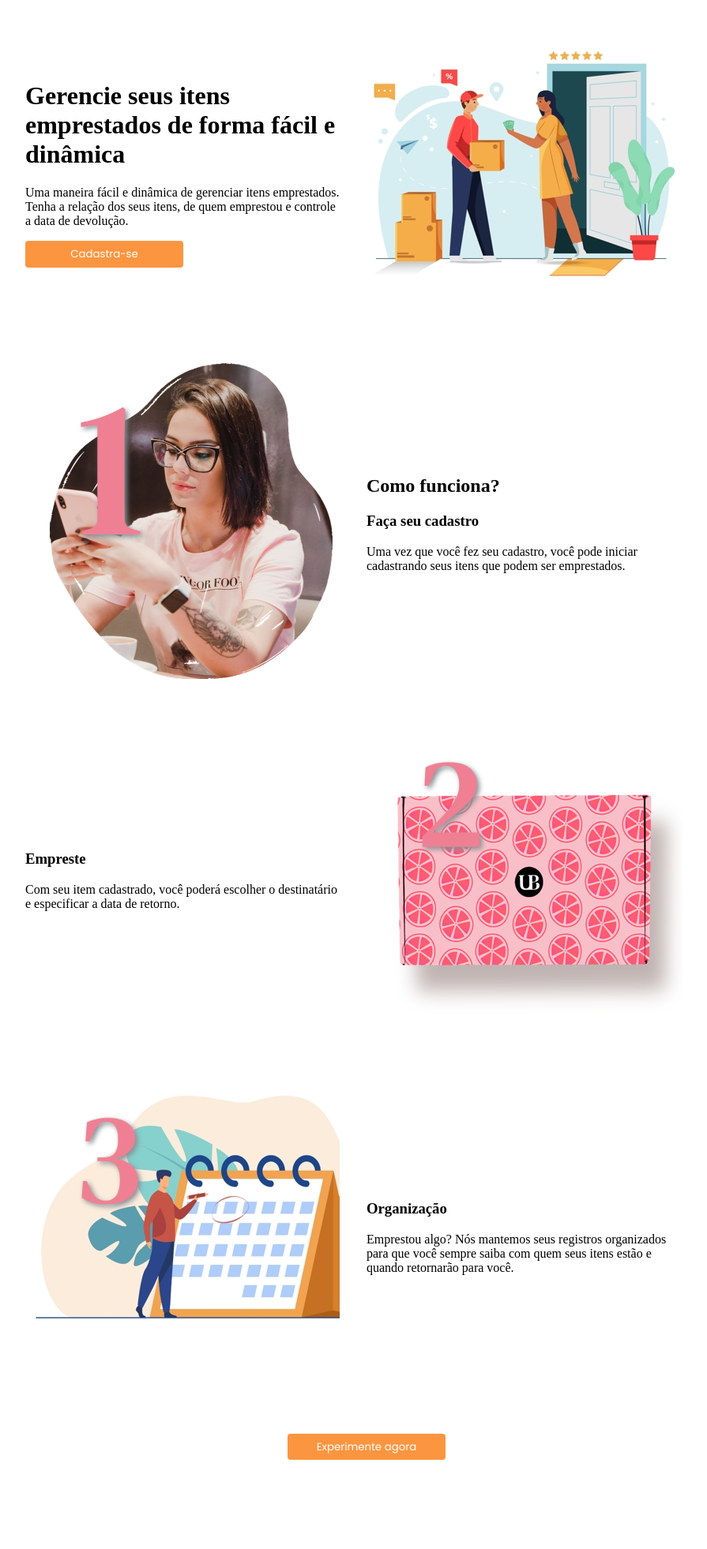
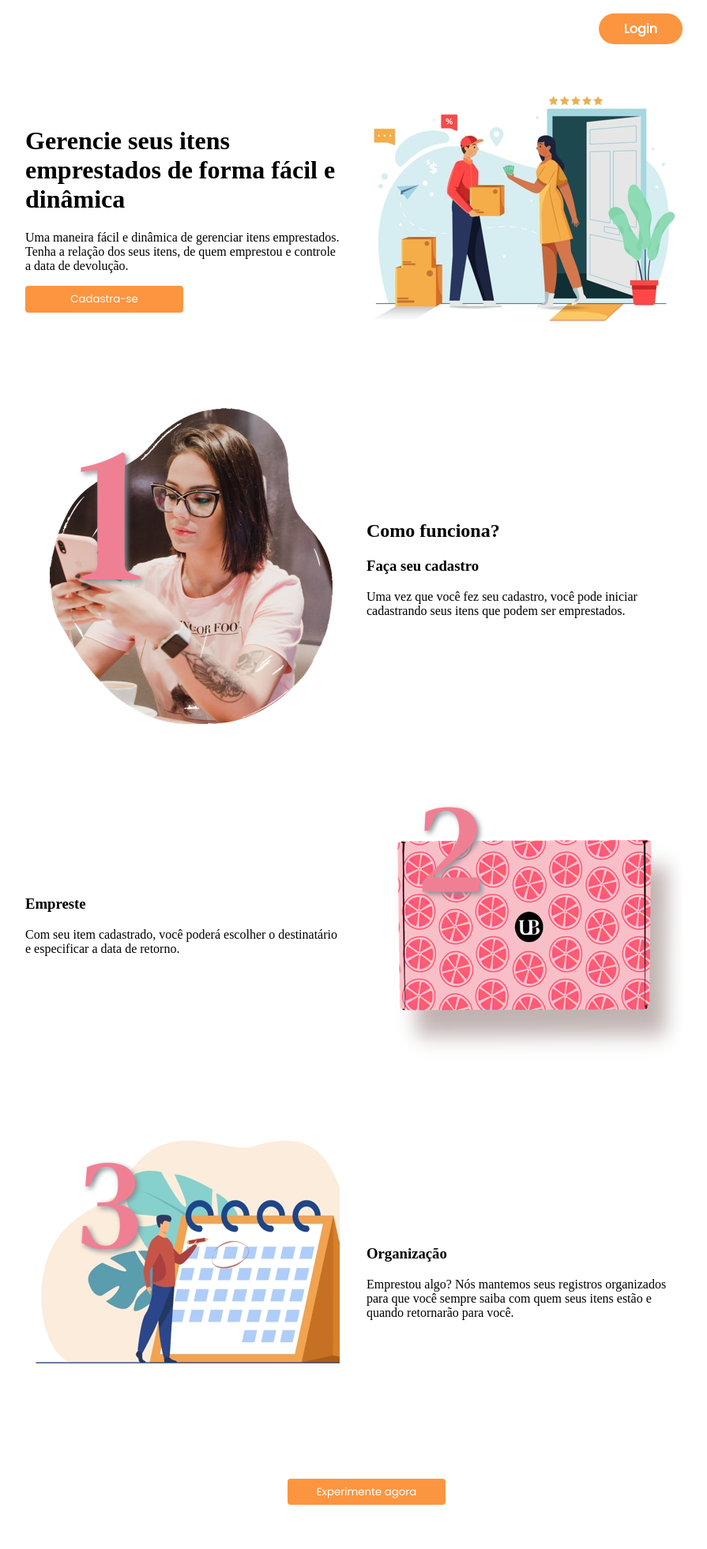
Before and after one commit to Jhemili/Empresta-facil, a PHP site: page / in a window 1280 px wide. Shown: the whole page at 79% size, without its empty margins (176-1071 px from the left). Before the commit the page ends 1849 px from the top, so only its background shows below. Run offline with PHP 8.4, Linux system fonts and the light colour scheme; some web fonts are replaced.

Commit message:
home page html css

```diff
--- a/CSS/home.css
+++ b/CSS/home.css
@@ -33,11 +33,35 @@ main {
     width: 150px;
 }
 
+ul {
+    display: flex;
+    width: 100%;
+    padding: 0;
+    justify-content: flex-end;
+}
+
+li {
+    list-style: none;
+    margin-right: 2em;
+}
+
+.login {
+
+    font-size: 1em;
+    font-weight: 800;
+    padding: .5em 2em;
+    border-radius: 20px;
+    background-color: var(--cor-botao-home);
+}
+
 a {
     text-decoration: none;
     color: var(--cor-branco);
     font-family: var(--ff-primaria);
+    padding: .5em 2em;
 }
+
+
 
 button {
     width: 200px;
--- a/cadastrar-item.php
+++ b/cadastrar-item.php
@@ -1,4 +1,7 @@
-<?php include "head.php" ?>
+<?php include "head.php";
+      include "protect.php";
+?>
+
 <body>
     <?php include "side-menu.php" ?>
     <main>
--- a/emprestar.php
+++ b/emprestar.php
@@ -1,5 +1,7 @@
-<?php include "head.php" ?>
-<?php include "side-menu.php"?>
+<?php include "head.php";
+      include "side-menu.php";
+      include "protect.php";
+?>
     <main>
         <div class="card">
             <div class="container-titulos">
--- a/index.php
+++ b/index.php
@@ -11,6 +11,9 @@
 </head>
 <body>
     <main>
+        <ul>
+            <li><a class="login" href="login.php">Login</a></li>
+        </ul>
         <div class="cont-divisao">
             <div class="cont-bloco">
                 <h1>Gerencie seus itens emprestados de forma fácil e dinâmica</h1>
--- a/perfil.php
+++ b/perfil.php
@@ -2,6 +2,7 @@
       include "side-menu.php";
       include "conexao.php";
       include "format.php";
+      include "protect.php";
 
 if(!isset($_SESSION)){
 session_start();
--- a/protect.php
+++ b/protect.php
@@ -4,6 +4,6 @@ if (!isset($_SESSION)){
 }
 
 if(!isset($_SESSION['user'])){
-    die(header("location: index.php"));
+    die(header("location: login.php"));
 }
 ?>
```
Also changed, not shown: cadastro.php (+5 -2 lines), processa_cadastro.php (added, +51 -0 lines), processa_perfil.php (deleted, +0 -40 lines).
